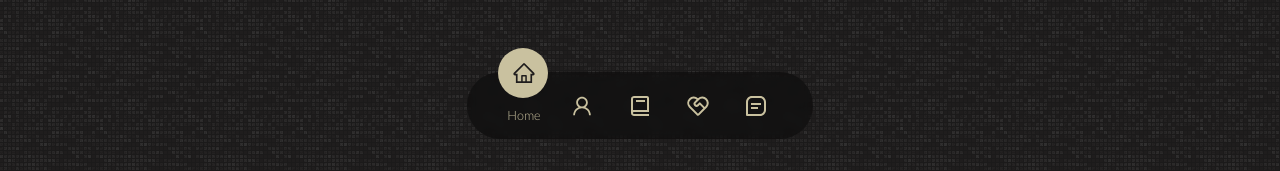
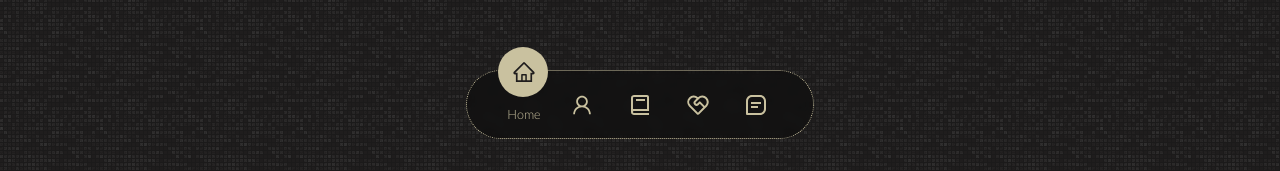
Before and after one commit to MazanLabeeb/My-React-Portfolio, a React (Create React App) app: page /test in a window 1280 px wide. Shown: the part 629-800 px from the top of the page. Built offline with nearby package versions, Linux system fonts and the light colour scheme.

Commit message:
nav bar border

```diff
--- a/src/components/nav2/nav2.styles.scss
+++ b/src/components/nav2/nav2.styles.scss
@@ -13,6 +13,8 @@
     display: flex;
     border-radius: 3rem;
     transition: all 300ms ease;
+    border: 1px dotted $primary;
+    // border-style: groove;
     * {
         user-select: none !important;
         -webkit-user-drag: none;
```
